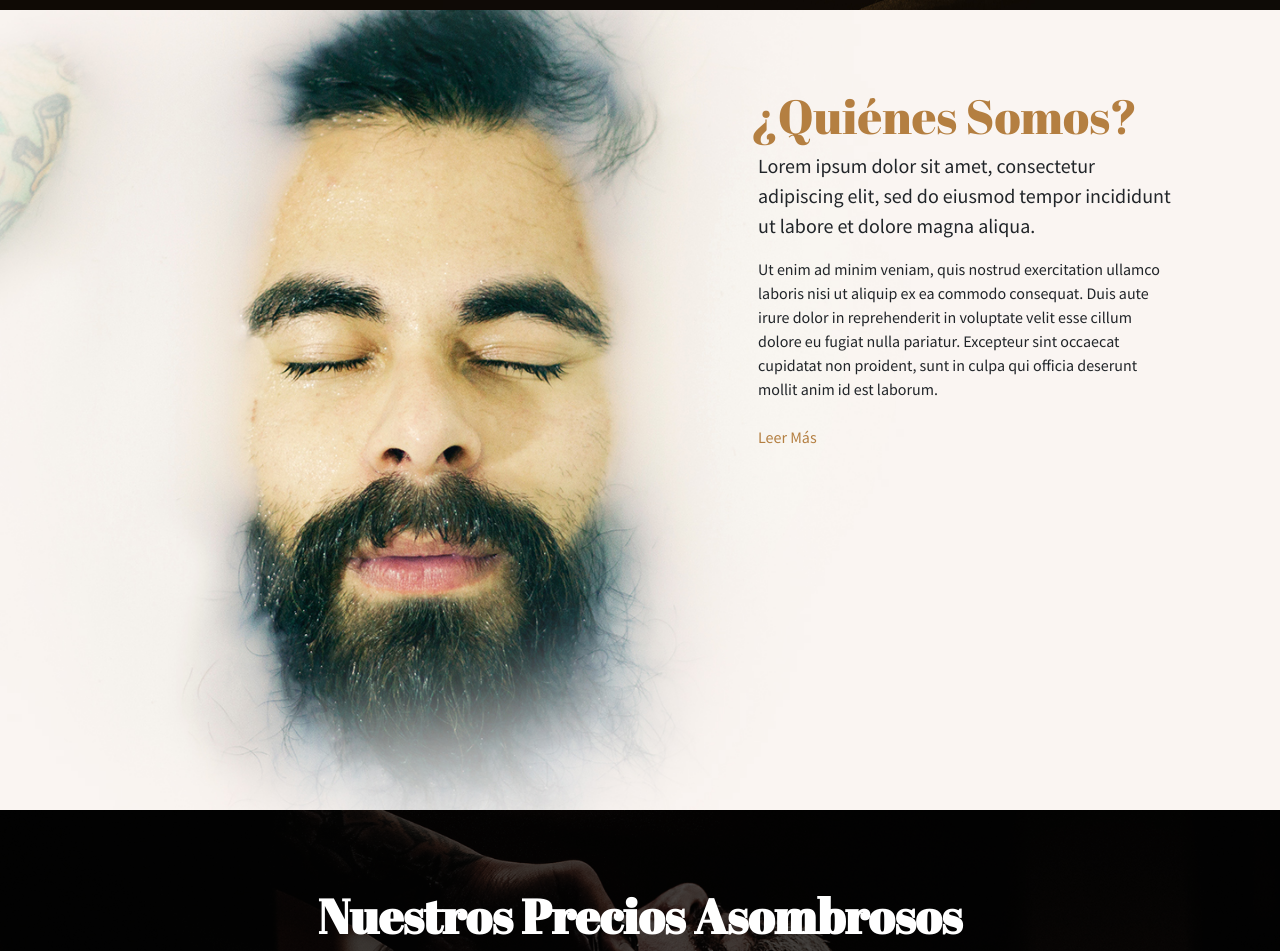
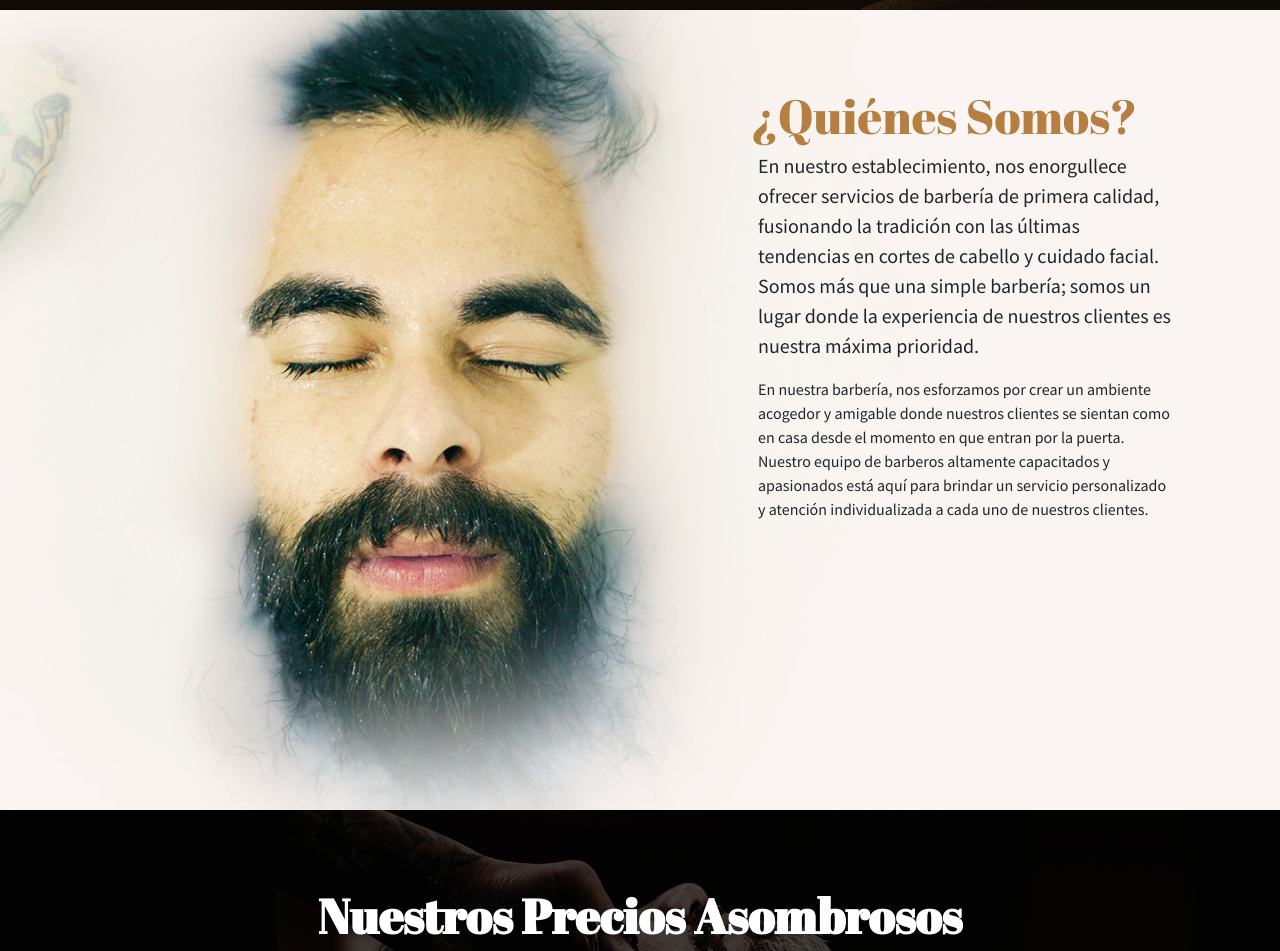
Before and after one commit to EmmaING-UAZ/Pagina-3, a plain HTML site: page index.html in a window 1280 px wide. Shown: the part 1477-2428 px from the top of the page. Drawn offline with nearby package versions, Linux system fonts and the light colour scheme; some packages are replaced by stand-ins of ours.

Commit message:
Update index.html

```diff
--- a/index.html
+++ b/index.html
@@ -125,14 +125,10 @@
                         ¿Quiénes Somos?
                     </h2>
                     <p class="lead ml-2">
-                        Lorem ipsum dolor sit amet, consectetur adipiscing elit, sed do eiusmod tempor incididunt ut labore et dolore magna aliqua.
+                        En nuestro establecimiento, nos enorgullece ofrecer servicios de barbería de primera calidad, fusionando la tradición con las últimas tendencias en cortes de cabello y cuidado facial. Somos más que una simple barbería; somos un lugar donde la experiencia de nuestros clientes es nuestra máxima prioridad.
                     </p>
                     <p class="ml-2">
-                        Ut enim ad minim veniam, quis nostrud exercitation ullamco laboris nisi ut aliquip ex ea commodo consequat. Duis aute irure dolor in reprehenderit in voluptate velit esse cillum dolore eu fugiat nulla pariatur. Excepteur sint occaecat cupidatat non proident, sunt in culpa qui officia deserunt mollit anim id est laborum.
-                    </p>
-                    <p class="mt-4 ml-2">
-                        <a href="#" class="text-primary">Leer Más</a>
-                    </p>
+                        En nuestra barbería, nos esforzamos por crear un ambiente acogedor y amigable donde nuestros clientes se sientan como en casa desde el momento en que entran por la puerta. Nuestro equipo de barberos altamente capacitados y apasionados está aquí para brindar un servicio personalizado y atención individualizada a cada uno de nuestros clientes.
                 </div>
             </div>
         </div>
```
